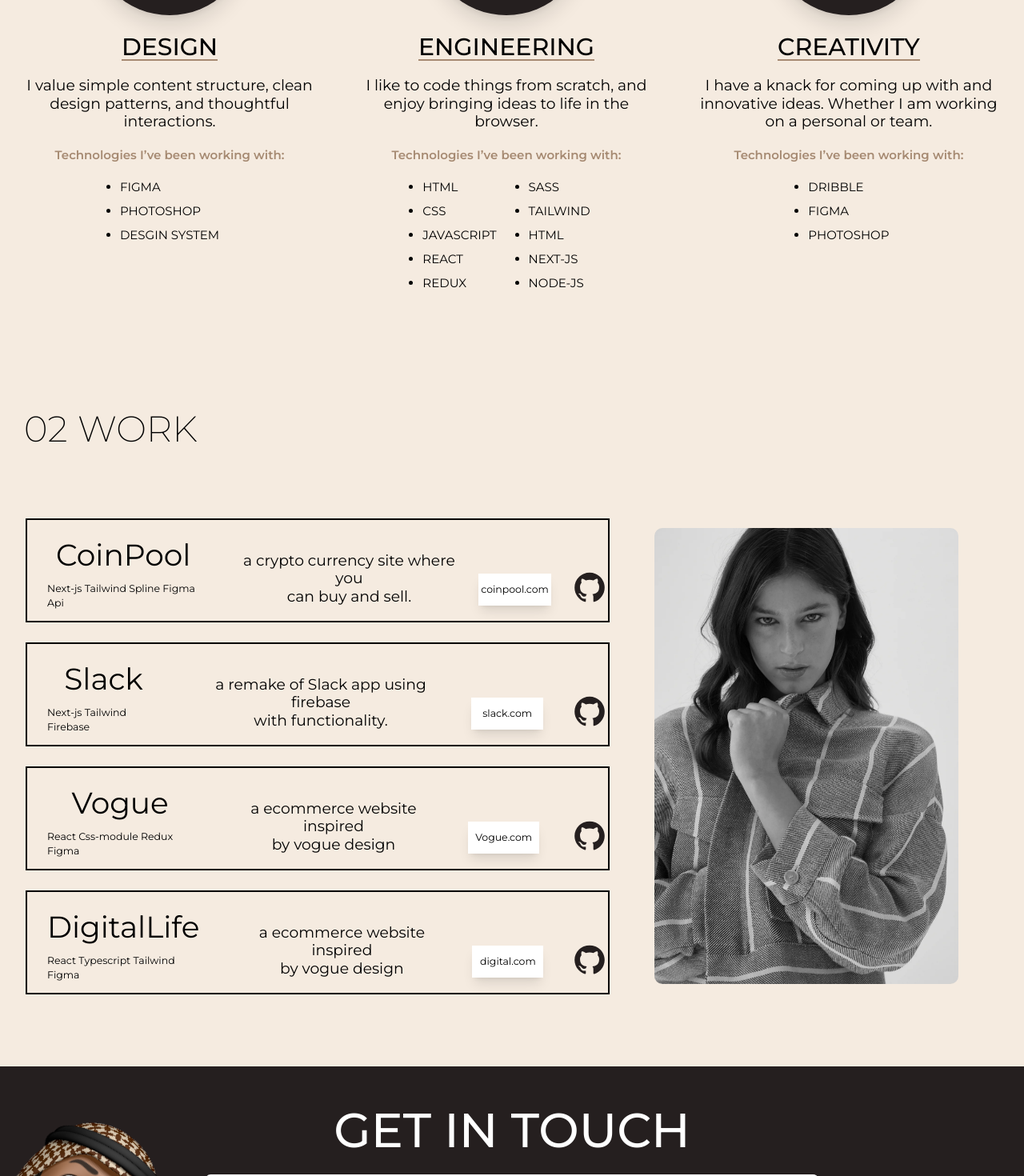
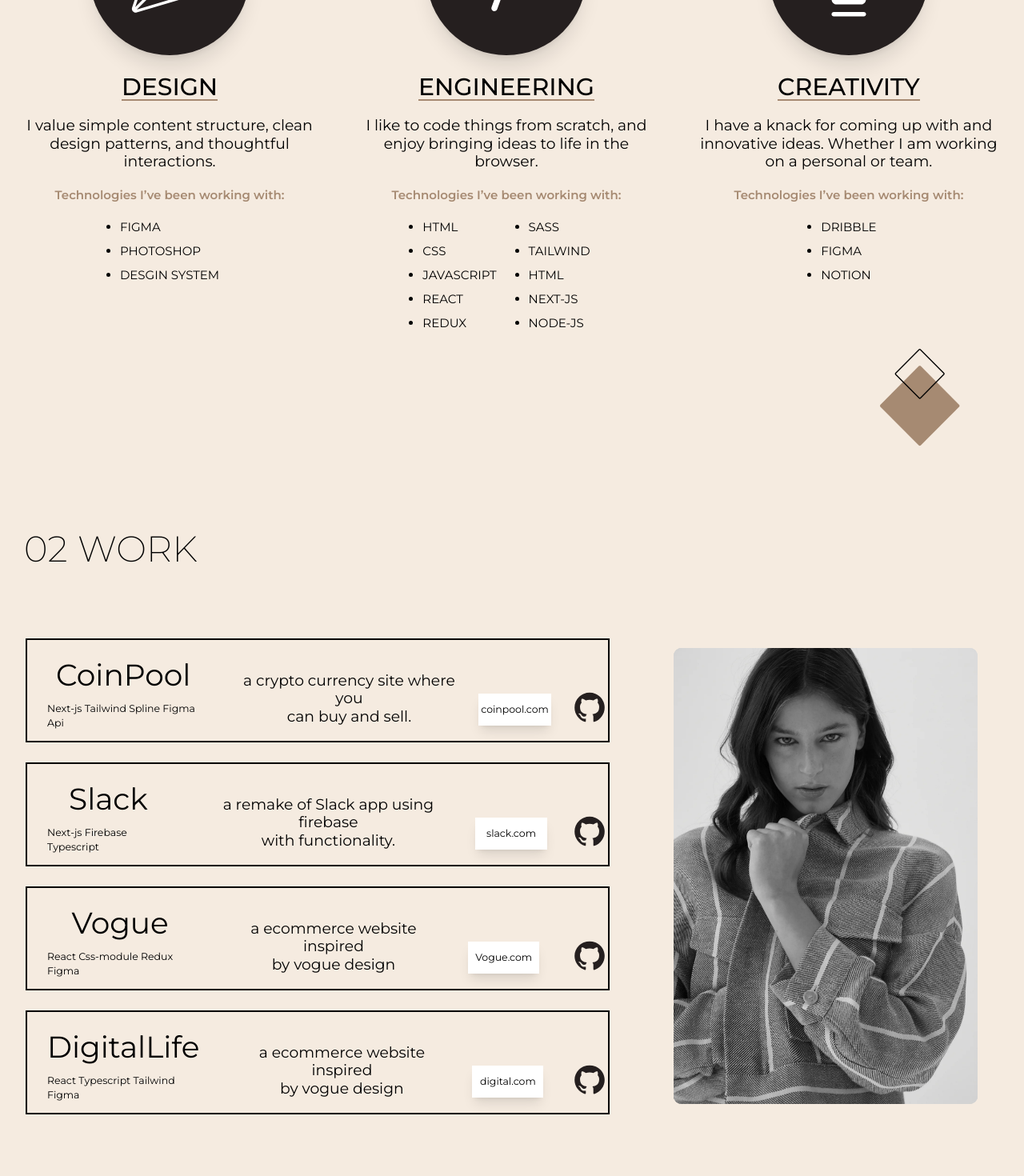
Before and after one commit to eyuel23/Portfolio-v1, a Next.js app: page / in a window 1280 px wide. Shown: the part 1330-2800 px from the top of the page at 80% size. Built offline with nearby package versions, Linux system fonts and the light colour scheme.

Commit message:
made fixes to about section

```diff
--- a/components/About/index.js
+++ b/components/About/index.js
@@ -1,18 +1,18 @@
 import Image from "next/image";
-import React, { useState } from "react";
 import Heading from "../heading";
 import design from "../../public/design.svg";
 import code from "../../public/code.svg";
 import light from "../../public/light.svg";
 import icon from "../../public/icons1.svg";
 import icon2 from "../../public/icons2.svg";
+import icon3 from "../../public/icon3.svg";
 import designMe from "../../public/designMemoji.png";
 import codeMe from "../../public/codeMemoji.png";
 import creativityMe from "../../public/creativeMemoji.png";
 import { motion } from "framer-motion";
 export default function About() {
   return (
-    <section className="bg-brandColor min-h-screen h-[95rem] flex flex-col gap-40 relative pt-20 overflow-hidden">
+    <section className="bg-brandColor min-h-screen h-[110rem] flex flex-col gap-40 relative pt-40 overflow-hidden">
       <div className="w-[100%] flex flex-col gap-8">
         <Heading span={"01."} heading={"About Me"} />
         <div className="text-black text-4xl text-center ">
@@ -150,7 +150,7 @@ export default function About() {
               <ul className="flex flex-col gap-4 list-disc">
                 <li>DRIBBLE</li>
                 <li>FIGMA</li>
-                <li>PHOTOSHOP</li>
+                <li>NOTION</li>
               </ul>
             </div>
           </div>
@@ -170,6 +170,13 @@ export default function About() {
         height={100}
         alt="icon"
       />
+      <Image
+        className="absolute right-32 bottom-10"
+        src={icon3}
+        width={100}
+        height={100}
+        alt="icon"
+      />
     </section>
   );
 }
--- a/components/Projects/index.js
+++ b/components/Projects/index.js
@@ -30,12 +30,12 @@ export default function Project() {
               </div>
             </div>
           </div>
-          <div className="border-2 border-black flex items-baseline gap-9 h-52 ">
+          <div className="border-2 border-black flex items-baseline gap-8 h-52 ">
             <div className="flex flex-col items-center gap-6 m-10">
               <h1 className="text-6xl">Slack</h1>
-              <h1 className="text-xl ">Next-js Tailwind Firebase</h1>
+              <h1 className="text-xl ">Next-js Firebase Typescript</h1>
             </div>
-            <div className="flex gap-14 items-end">
+            <div className="flex gap-12 items-end">
               <p className="text-3xl text-center">
                 a remake of Slack app using firebase
                 <br /> with functionality.
@@ -97,13 +97,34 @@ export default function Project() {
             </div>
           </div>
         </div>
-        <div className="mr-20">
+        <div className=" relative w-2/5 h-full">
           <Image
             src={vogue}
             alt="project"
             width={380}
             height={380}
-            className="rounded-2xl overflow-hidden"
+            className="rounded-2xl overflow-hidden absolute left-32 top-5 "
+          />
+          <Image
+            src={vogue}
+            alt="project"
+            width={380}
+            height={380}
+            className="rounded-2xl overflow-hidden absolute left-32 top-5 "
+          />
+          <Image
+            src={vogue}
+            alt="project"
+            width={380}
+            height={380}
+            className="rounded-2xl overflow-hidden absolute left-32 top-5 "
+          />
+          <Image
+            src={vogue}
+            alt="project"
+            width={380}
+            height={380}
+            className="rounded-2xl overflow-hidden absolute left-32 top-5 "
           />
         </div>
       </div>
```
Also changed, not shown: public/icon3.svg (added).
